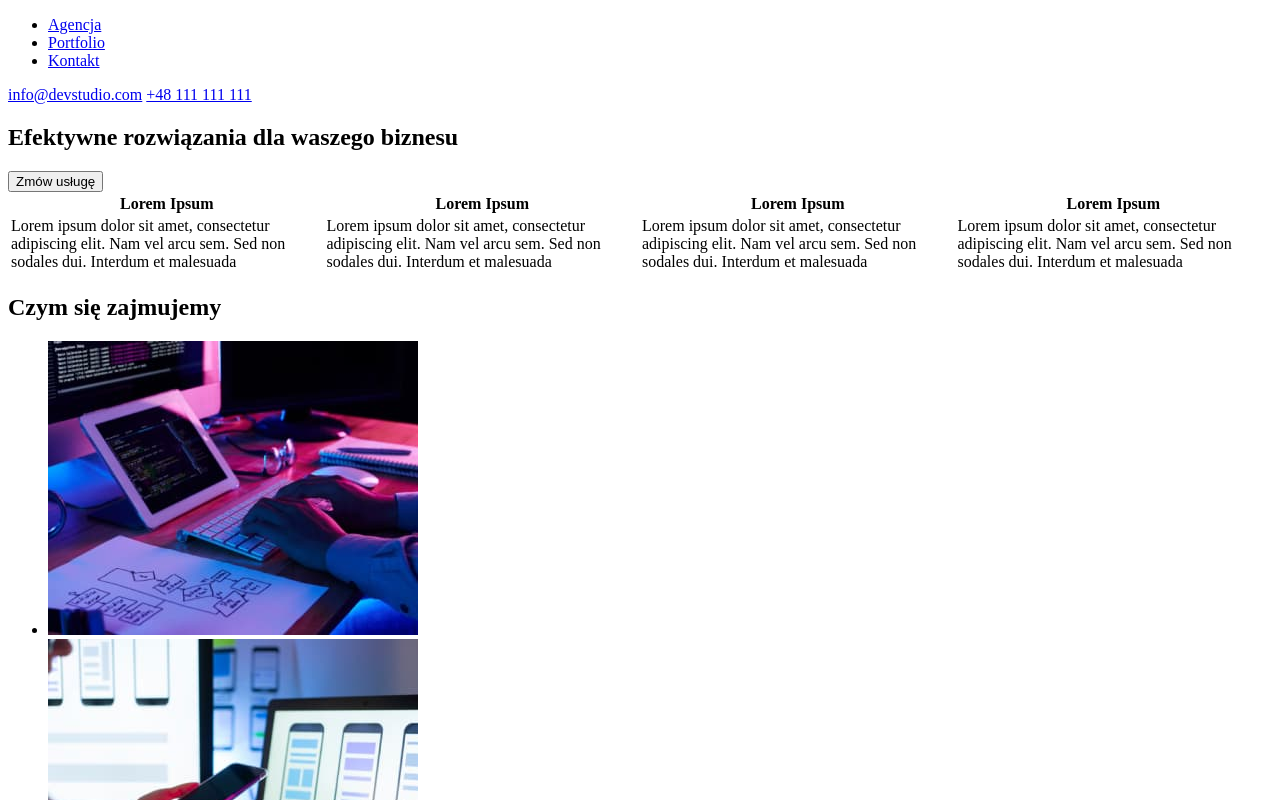
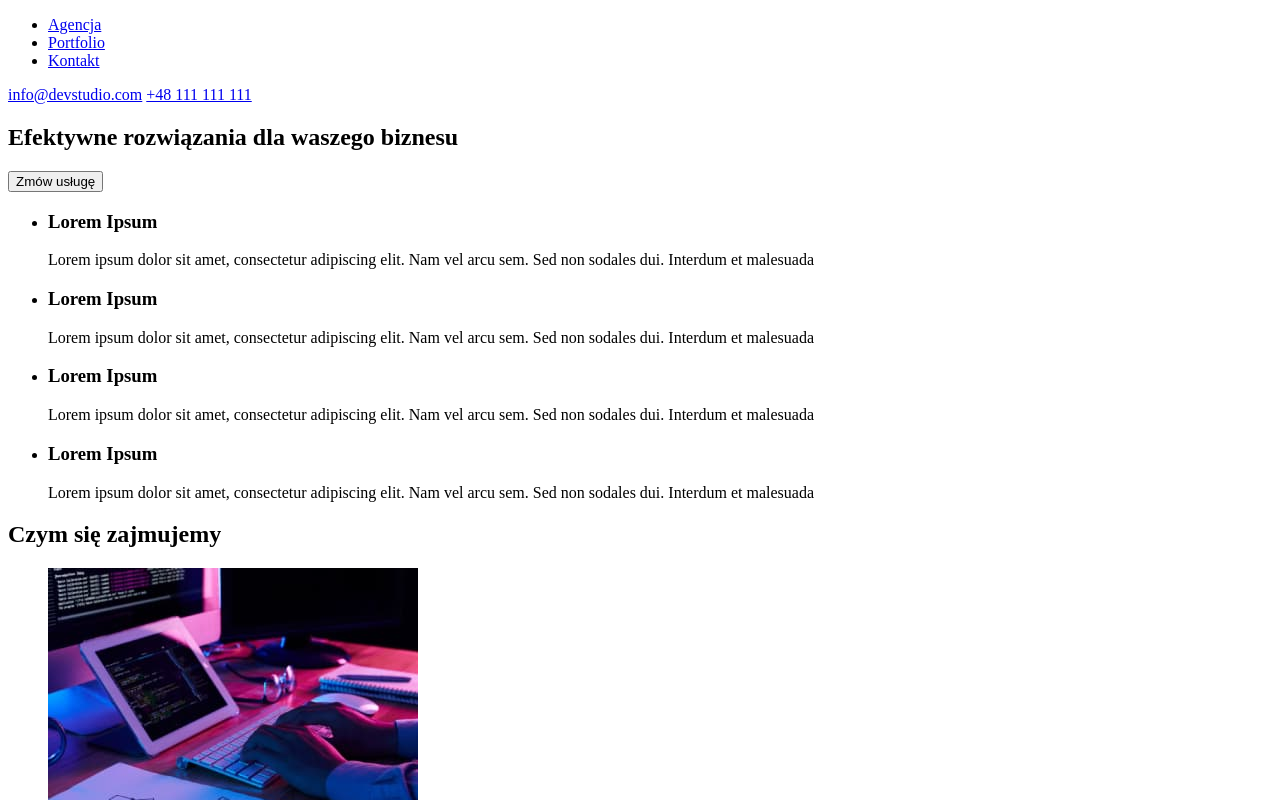
Before and after one commit to Otrzewik/goit-markup-hw-01, a plain HTML site: page index.html in a window 1280 px wide. Shown: the top 800 px of the page. Drawn offline with Linux system fonts and the light colour scheme.

Commit message:
poprawione nazwy obrazów i zmieniona tabel

```diff
--- a/index.html
+++ b/index.html
@@ -29,46 +29,46 @@
         <button type="button">Zmów usługę</button>
       </section>
       <section>
-        <table>
-          <thead>
-            <tr>
-              <th>Lorem Ipsum</th>
-              <th>Lorem Ipsum</th>
-              <th>Lorem Ipsum</th>
-              <th>Lorem Ipsum</th>
-            </tr>
-          </thead>
-
-          <tbody>
-            <tr>
-              <td>
+        <ul>
+          <li>
+            <h3>Lorem Ipsum</h3>
+            <p>
               Lorem ipsum dolor sit amet, consectetur adipiscing elit. Nam vel
               arcu sem. Sed non sodales dui. Interdum et malesuada
-              </td>
+            </p>
+          </li>
 
-              <td>
+          <li>
+            <h3>Lorem Ipsum</h3>
+            <p>
               Lorem ipsum dolor sit amet, consectetur adipiscing elit. Nam vel
               arcu sem. Sed non sodales dui. Interdum et malesuada
-              </td>
+            </p>
+          </li>
 
-              <td>
+          <li>
+            <h3>Lorem Ipsum</h3>
+            <p>
               Lorem ipsum dolor sit amet, consectetur adipiscing elit. Nam vel
               arcu sem. Sed non sodales dui. Interdum et malesuada
-              </td>
+            </p>
+          </li>
 
-              <td>
+          <li>
+            <h3>Lorem Ipsum</h3>
+            <p>
               Lorem ipsum dolor sit amet, consectetur adipiscing elit. Nam vel
               arcu sem. Sed non sodales dui. Interdum et malesuada
-              </td>
-            </tr>
-          </tbody>
-        </table>
+            </p>
+          </li>
+        </ul>
+
         <h2>Czym się zajmujemy</h2>
         <div>
           <ul>
             <li>
               <img
-                src="./images/main-images/img-2.jpg"
+                src="./images/main/img7.jpg"
                 alt="Frgament biurka, na którym znajduje się komputer, tablet klawiatura,mysz, okulary, zeszyt oraz kartka z notatkami. Widoczne dłonie piszące na klawiaturze."
                 width="370"
                 height="294"
@@ -77,7 +77,7 @@
 
             <li>
               <img
-                src="./images/main-images/img1.jpg"
+                src="./images/main/img8.jpg"
                 alt="Widoczny ekran i laptop oraz dłonie trzymające telefon."
                 width="370"
                 height="294"
@@ -85,7 +85,7 @@
             </li>
             <li>
               <img
-                src="./images/main-images/img (2)-2.jpg"
+                src="./images/main/img2.jpg"
                 alt="Fragment biurka,na którym znajduje się komputer, klawiatura, myszka, w dłoniach tablet, na którym wyświetlana jest paleta barw."
                 width="370"
                 height="294"
@@ -103,7 +103,7 @@
               <li>
                 <figure>
                   <img
-                    src="./images/main-images/img (3)-2.jpg"
+                    src="./images/main/img3.jpg"
                     alt="Uśmiechnięty męzczyzna z brodą w okularach, ubrany w bordową koszulę."
                     width="260"
                     height="270"
@@ -117,7 +117,7 @@
               <li>
                 <figure>
                   <img
-                    src="./images/main-images/img (4)-2.jpg"
+                    src="./images/main/img4.jpg"
                     alt="Uśmiechnięta blondynka w okularach, ubrana w czarną marynarkę."
                     width="260"
                     height="270"
@@ -131,7 +131,7 @@
               <li>
                 <figure>
                   <img
-                    src="./images/main-images/img (5)-2.jpg"
+                    src="./images/main/img5.jpg"
                     alt="Uśmiechnięta męzczyzna ubrany w niebieską koszulę"
                     width="260"
                     height="270"
@@ -145,7 +145,7 @@
               <li>
                 <figure>
                   <img
-                    src="./images/main-images/img (6)-2.jpg"
+                    src="./images/main/img6.jpg"
                     alt="Uśmiechnięta męzczyzna w okularach ubrany w czarny tshirt"
                     width="260"
                     height="270"
```
Also changed, not shown: images/main/img2.jpg (renamed from images/main-images/img (2)-2.jpg), images/main/img3.jpg (renamed from images/main-images/img (3)-2.jpg), images/main/img4.jpg (renamed from images/main-images/img (4)-2.jpg), images/main/img5.jpg (renamed from images/main-images/img (5)-2.jpg), images/main/img6.jpg (renamed from images/main-images/img (6)-2.jpg), images/main/img7.jpg (renamed from images/main-images/img-2.jpg), images/main/img8.jpg (renamed from images/main-images/img1.jpg), 4 other files. Lines whose indentation alone changed are shown as unchanged.
